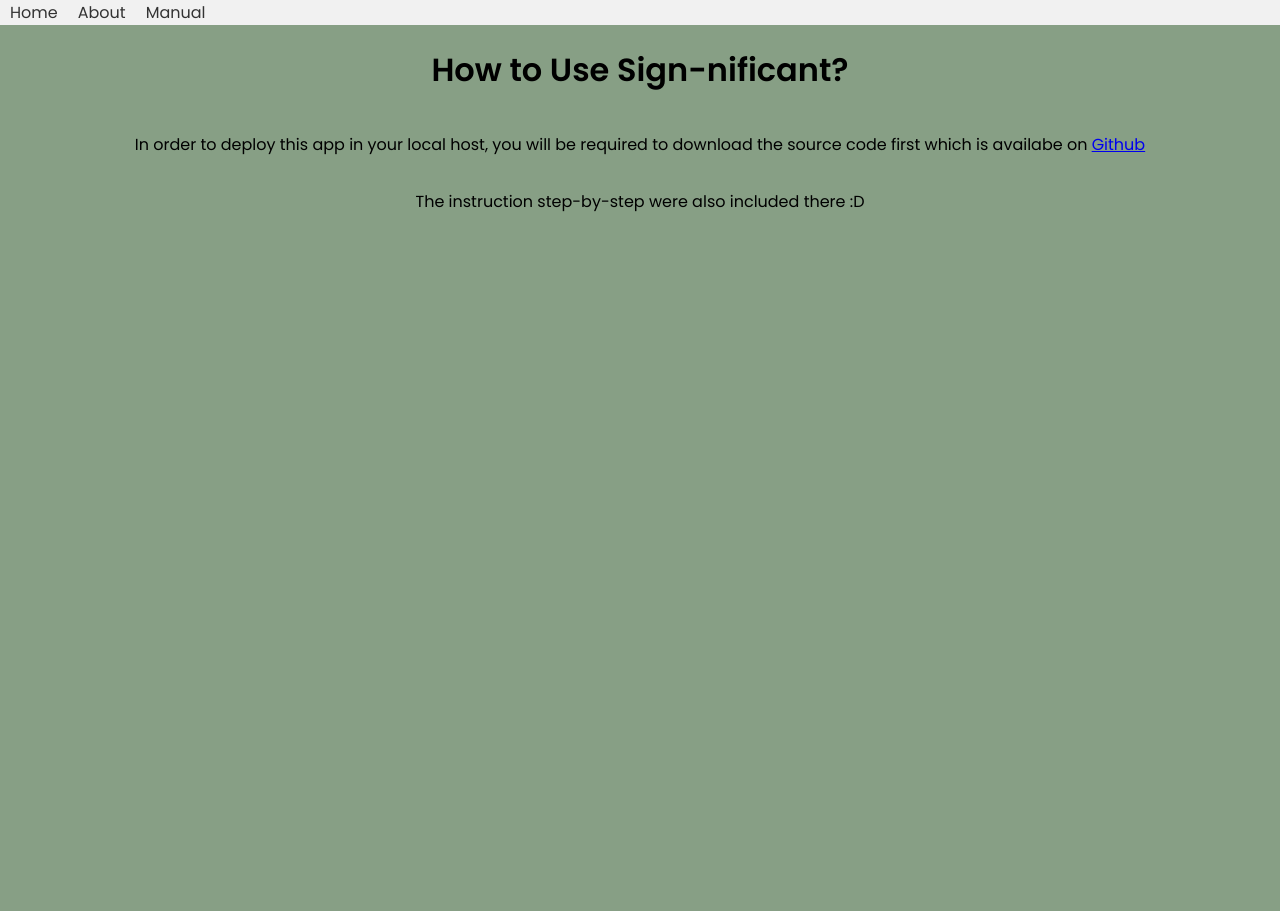
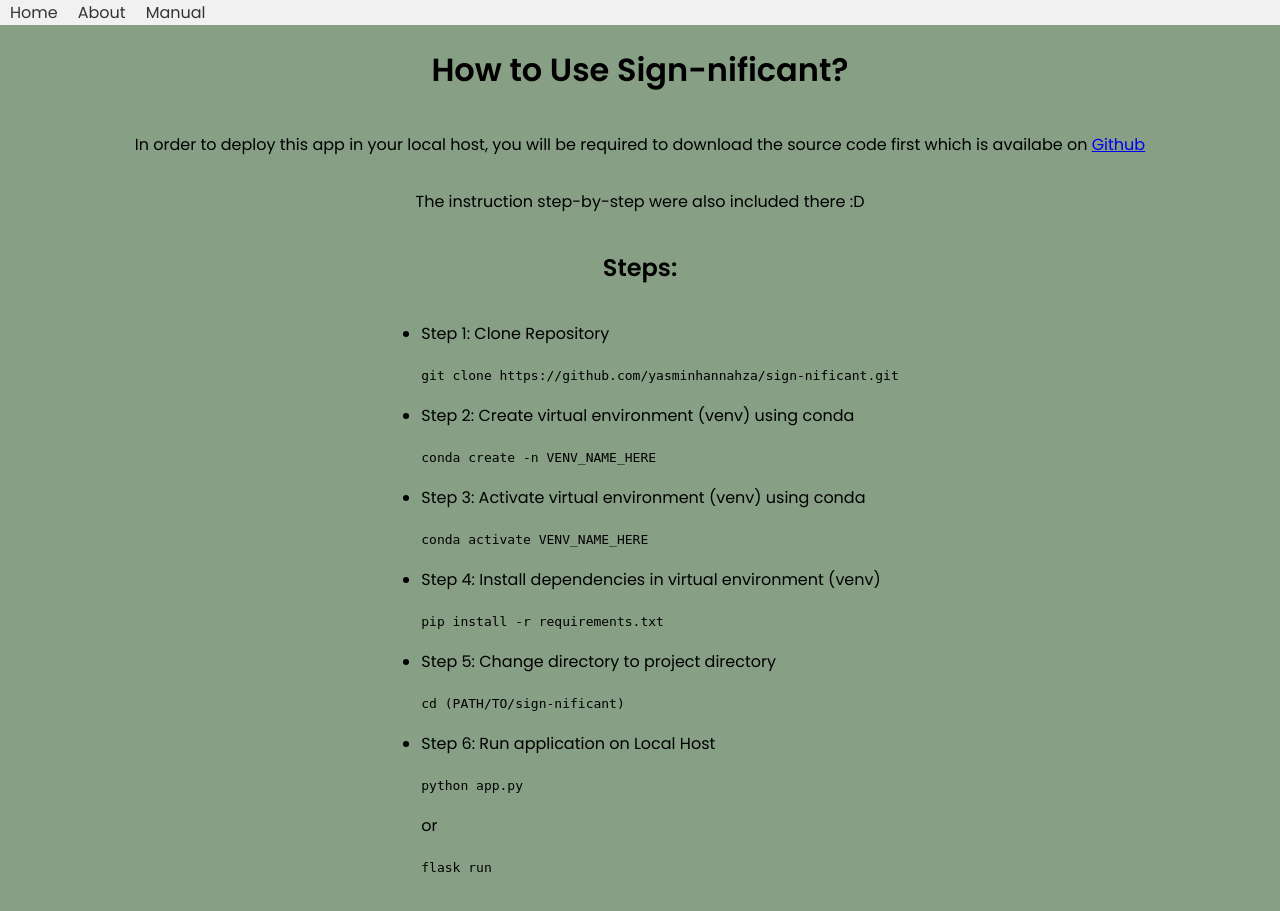
Before and after one commit to yasminhannahza/finalized-ds-project, a Flask app: page /manual.html in a window 1280 px wide. Before the commit the page ends 212 px from the top, so only its background shows below. Run offline with Flask 2, Linux system fonts and the light colour scheme.

Commit message:
add user manual

```diff
--- a/app.py
+++ b/app.py
@@ -134,9 +134,15 @@ def about():
 def manual():
     return render_template("manual.html")
 
-@app.route("/index.html")
+@app.route('/index.html', methods=['GET', 'POST'])
 def indexhome():
-    return render_template("index.html")
+
+    """Video streaming home page."""
+    return render_template('index.html', current_action=current_action, current_score=current_score)
+
+#@app.route("/index.html")
+#def indexhome():
+#    return render_template("index.html")
 
 
 label_map = {label: num for num, label in enumerate(
--- a/templates/manual.html
+++ b/templates/manual.html
@@ -32,7 +32,34 @@
     <h1>How to Use Sign-nificant?</h1>
     <p>In order to deploy this app in your local host, you will be required to download the source code first which is availabe on  <a href="https://github.com/yasminhannahza/finalized-ds-project">Github</a></p>
     <p>The instruction step-by-step were also included there :D</p>
-</body>
+
+    <h2>Steps: </h2>
+    <ul>
+
+      <li><a>Step 1: Clone Repository</a></li>
+      <p><code>git clone https://github.com/yasminhannahza/sign-nificant.git</code></p>
+
+      <li><a>Step 2: Create virtual environment (venv) using conda</a></li>
+      <p><code>conda create -n VENV_NAME_HERE </code></p>
+
+      <li><a>Step 3: Activate virtual environment (venv) using conda</a></li>
+      <p><code>conda activate VENV_NAME_HERE </code></p>
+
+      <li><a>Step 4: Install dependencies in virtual environment (venv)</a></li>
+      <p><code>pip install -r requirements.txt</code></p>
+
+      <li><a>Step 5: Change directory to project directory</a></li>
+      <p><code>cd (PATH/TO/sign-nificant)</code></p>
+
+      <li><a>Step 6: Run application on Local Host</a></li>
+      <p><code>python app.py</code></p>
+      <p> or </p>
+      <p><code>flask run</code></p>
+
+
+
+    </ul>
+  </body>
 
 
 </html>
```
